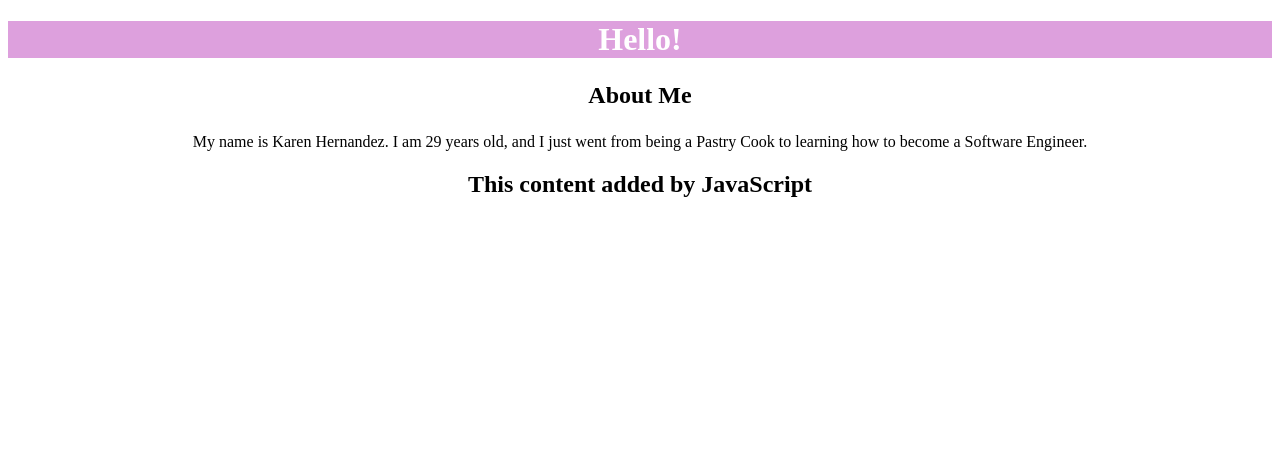
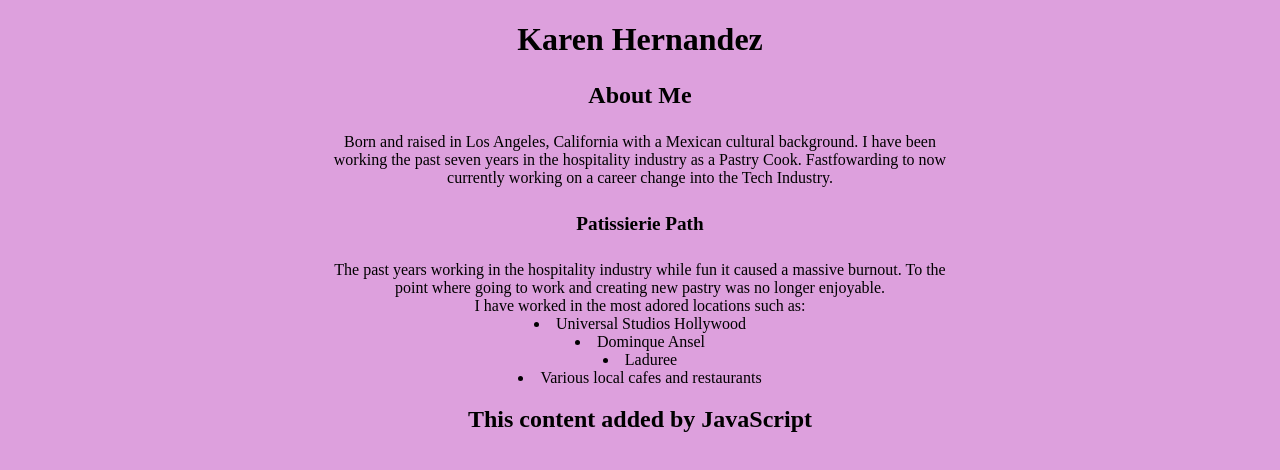
Before and after one commit to k-hernandez-0329/my-portfolio-website, a plain HTML site: page index.html in a window 1280 px wide. Drawn offline with Linux system fonts and the light colour scheme.

Commit message:
minor changes

```diff
--- a/index.html
+++ b/index.html
@@ -6,13 +6,24 @@
     </head>
     <body>
         <div class="header">
-            <h1>Hello!</h1>
+            <h1>Karen Hernandez</h1>
         </div>
         <h3>About Me</h3>
         <p>
-            My name is Karen Hernandez. I am 29 years old, and I just went from being a Pastry Cook to learning how to become a Software Engineer.
+            Born and raised in Los Angeles, California with a Mexican cultural background. I have been working the past seven years in the hospitality industry as a Pastry Cook. Fastfowarding to now currently working on a career change into the Tech Industry.
+
         </p>
-
+        <h4>Patissierie Path </h4>
+        <p>
+            The past years working in the hospitality industry while fun it caused a massive burnout. To the point where going to work and creating new pastry was no longer enjoyable.
+        </p>
+        <p>
+            I have worked in the most adored locations such as:
+        </p>
+        <li>Universal Studios Hollywood</li>
+        <li>Dominque Ansel</li>
+        <li>Laduree</li>
+        <li>Various local cafes and restaurants</li>
         <script src="script.js"></script>
     </body>
 </html>
--- a/style.css
+++ b/style.css
@@ -1,16 +1,18 @@
 body {
-    background: white;
+    background: plum;
 }
 p {
     text-align: center;
     margin: auto;
+    margin-left: 25%;
+    margin-right: 25%;
 }
 .header {
     text-align: center;
     background-color: plum;
 }
 h1{
-    color: white;
+    color: black;
 }
 h2{
     text-align: center;
@@ -19,3 +21,10 @@ h3{
     text-align: center;
     font-size: x-large;
 }
+h4{
+    text-align: center;
+    font-size: larger;
+}
+li {
+    text-align: center;
+}
```
